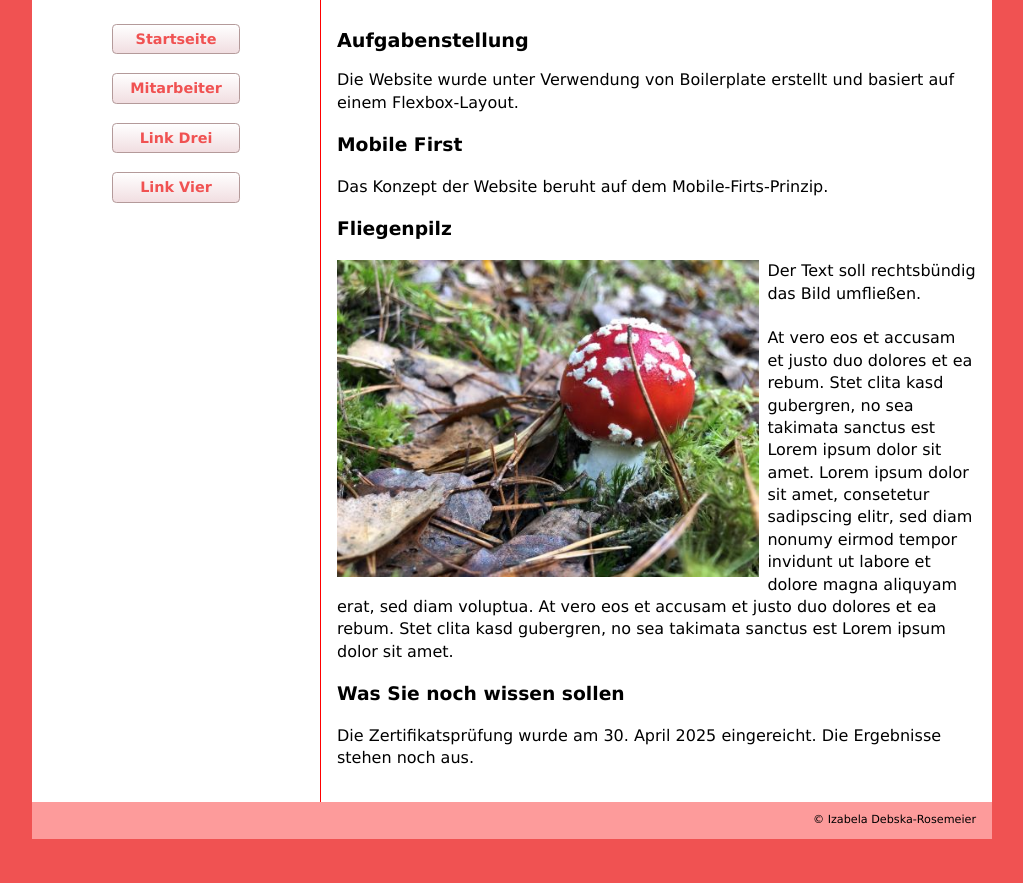
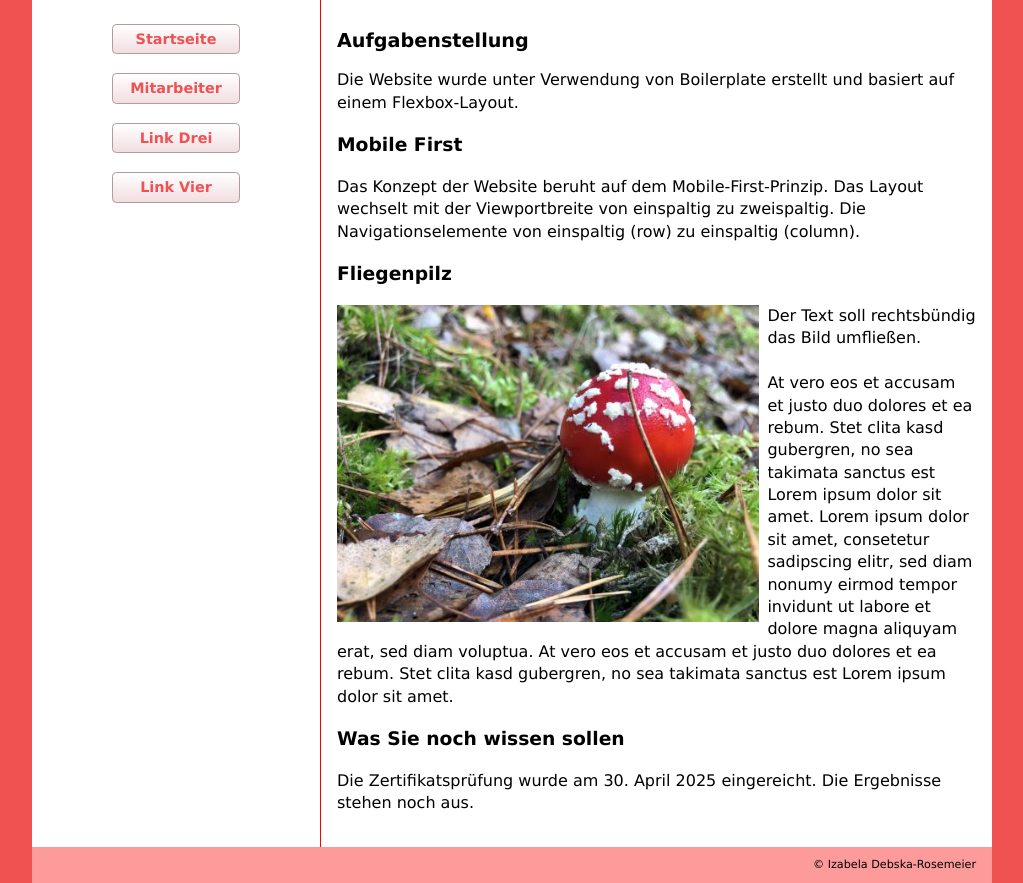
Before and after one commit to Isia13/cert_project, a website built with webpack: page index.html in a window 1280 px wide. Shown: the part 67-950 px from the top of the page, without its empty margins (128-1151 px from the left). Before the commit the page ends 906 px from the top, so only its background shows below. Built offline with nearby package versions, Linux system fonts and the light colour scheme; no server answers.

Commit message:
Update index.html

```diff
--- a/index.html
+++ b/index.html
@@ -44,7 +44,7 @@
         <p>Die Website wurde unter Verwendung von Boilerplate erstellt und basiert auf einem Flexbox-Layout.</p>
         <section>
           <h3>Mobile First</h3>
-          <p>Das Konzept der Website beruht auf dem Mobile-Firts-Prinzip.</p>
+          <p>Das Konzept der Website beruht auf dem Mobile-First-Prinzip. Das Layout wechselt mit der Viewportbreite von einspaltig zu zweispaltig. Die Navigationselemente von einspaltig (row) zu einspaltig (column).</p>
         </section>
         <section>
           <h3>Fliegenpilz</h3>
```
